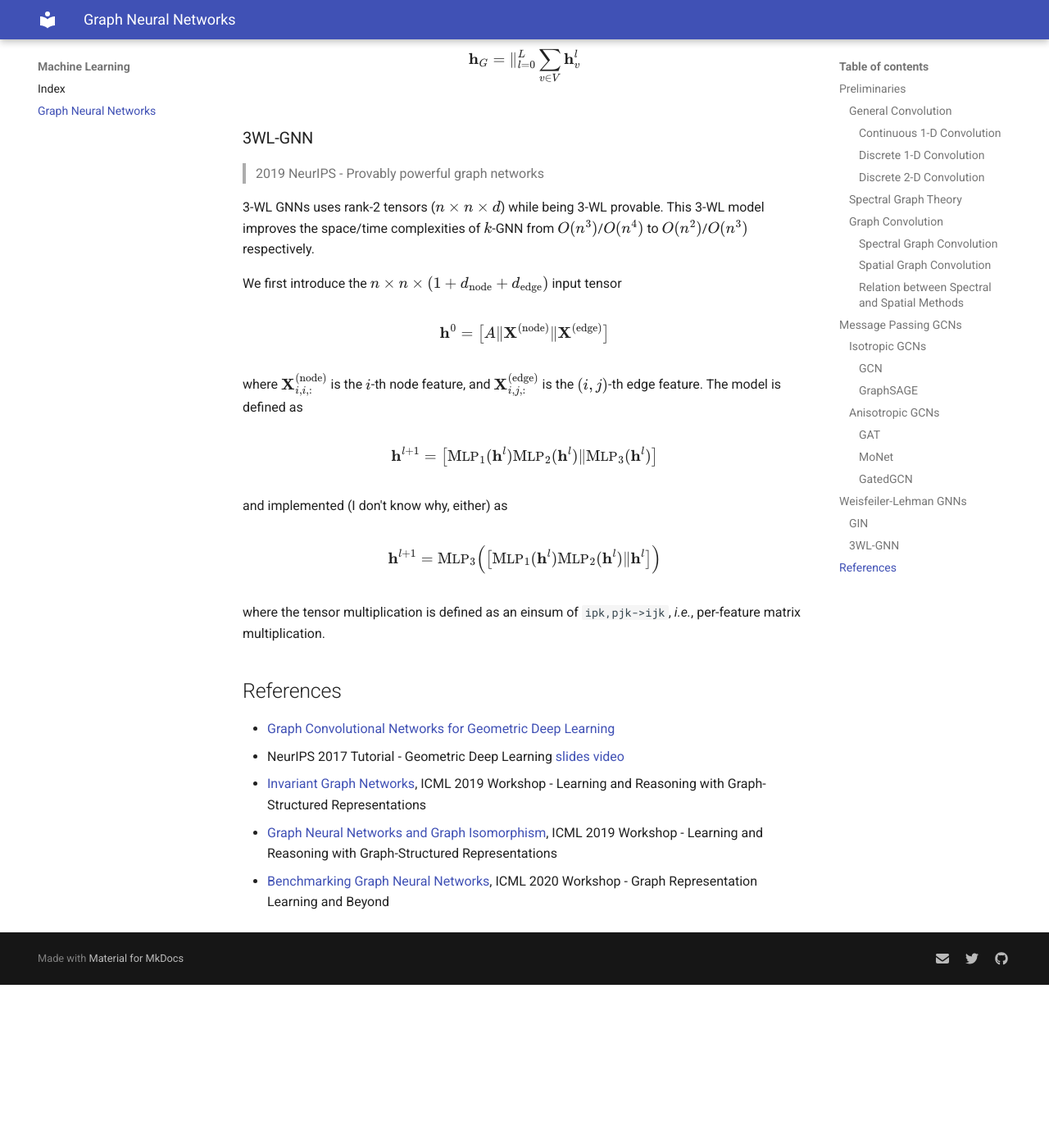
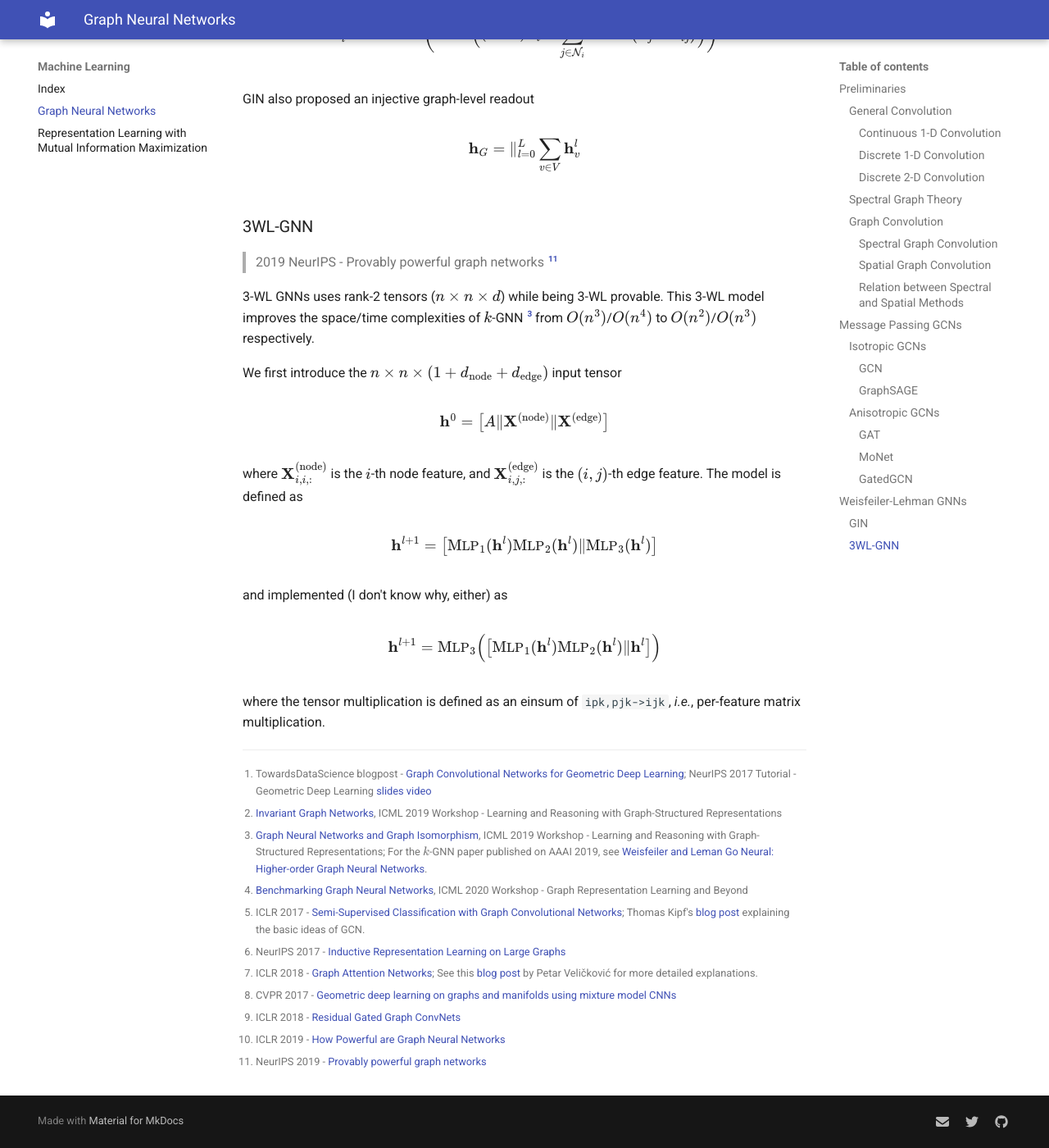
Before and after one commit to hui2000ji/hui2000ji.github.io, an MkDocs documentation site: the page built from docs/machine_learning/graph_neural_networks.md, in a window 1280 px wide and 1400 px high, scrolled down 6005 px. Shown: the whole window at 82% size. Built offline with MkDocs 1.6.1 and Material for MkDocs 9.7.7, drawn with Linux system fonts in a browser that asks for light colours; nearby versions of some CDN libraries; before the commit the page ends 7206 px from its top, so only the background shows below that; some of the changed text lies outside the part shown.

Commit message:
add references

```diff
--- a/docs/machine_learning/graph_neural_networks.md
+++ b/docs/machine_learning/graph_neural_networks.md
@@ -152,12 +152,13 @@ ChebNet is a particular setting of spatial convolution with local weighting func
 ## Message Passing GCNs
 
 Message passing Neural Networks (MPNNs) can be divided into isotropic and anisotropic GCNs by whether the node update function $\agg$ treats every edge direction equally.
+The terminology of MPNNs and WL-GNNs and isotropic and anisotropic GNNs are from [^4].
 
 ### Isotropic GCNs
 
 #### GCN
 
-> 2017 ICLR - Semi-Supervised Classification with Graph Convolutional Networks
+> 2017 ICLR - Semi-Supervised Classification with Graph Convolutional Networks [^5]
 
 $$
 \mathbf{h}^{l+1}_v = \relu \big( \mathbf{U}^l \mean \{ \mathbf{h}^l_u : u \in \mathcal{N}_v \}\big)
@@ -222,7 +223,7 @@ $$
 
 #### GatedGCN
 
-> 2017 - Residual Gated Graph ConvNets
+> 2018 ICLR - Residual Gated Graph ConvNets [^9]
 
 $$
 \begin{align}
@@ -238,9 +239,11 @@ $$
 
 ## Weisfeiler-Lehman GNNs
 
+This line of research [^2] is based on the Weisfeiler-Lehman (WL) graph isomorphism test, which aims to develop provably expressive GNNs.
+
 ### GIN
 
-> 2019 ICLR - How Powerful are Graph Neural Networks
+> 2019 ICLR - How Powerful are Graph Neural Networks [^10]
 
 The GIN architecture is a provable 1-WL GNN based on the Weisfeiler-Lehman Isomorphism Test.
 
@@ -264,10 +267,10 @@ $$
 
 ### 3WL-GNN
 
-> 2019 NeurIPS - Provably powerful graph networks
+> 2019 NeurIPS - Provably powerful graph networks [^11]
 
 3-WL GNNs uses rank-2 tensors ($n \times n \times d$) while being 3-WL provable.
-This 3-WL model improves the space/time complexities of $k$-GNN from $O(n^3)$/$O(n^4)$ to $O(n^2)$/$O(n^3)$ respectively.
+This 3-WL model improves the space/time complexities of $k$-GNN [^3] from $O(n^3)$/$O(n^4)$ to $O(n^2)$/$O(n^3)$ respectively.
 
 We first introduce the $n \times n \times (1 + d_{\mathrm{node}} + d_{\mathrm{edge}})$ input tensor
 
@@ -296,9 +299,15 @@ $$
 
 where the tensor multiplication is defined as an einsum of `ipk,pjk->ijk`, *i.e.*, per-feature matrix multiplication.
 
-## References
-- [Graph Convolutional Networks for Geometric Deep Learning](https://towardsdatascience.com/graph-convolutional-networks-for-geometric-deep-learning-1faf17dee008)
-- NeurIPS 2017 Tutorial - Geometric Deep Learning [slides](http://geometricdeeplearning.com/slides/NIPS-GDL.pdf) [video](https://www.youtube.com/watch?v=LvmjbXZyoP0)
-- [Invariant Graph Networks](https://slideslive.com/38917604/invariant-graph-networks), ICML 2019 Workshop - Learning and Reasoning with Graph-Structured Representations
-- [Graph Neural Networks and Graph Isomorphism](https://slideslive.com/38917609/graph-neural-networks-and-graph-isomorphism), ICML 2019 Workshop - Learning and Reasoning with Graph-Structured Representations
-- [Benchmarking Graph Neural Networks](https://slideslive.com/38930553/benchmarking-graph-neural-networks), ICML 2020 Workshop - Graph Representation Learning and Beyond
+
+[^1]: TowardsDataScience blogpost - [Graph Convolutional Networks for Geometric Deep Learning](https://towardsdatascience.com/graph-convolutional-networks-for-geometric-deep-learning-1faf17dee008); NeurIPS 2017 Tutorial - Geometric Deep Learning [slides](http://geometricdeeplearning.com/slides/NIPS-GDL.pdf) [video](https://www.youtube.com/watch?v=LvmjbXZyoP0)
+[^2]: [Invariant Graph Networks](https://slideslive.com/38917604/invariant-graph-networks), ICML 2019 Workshop - Learning and Reasoning with Graph-Structured Representations
+[^3]: [Graph Neural Networks and Graph Isomorphism](https://slideslive.com/38917609/graph-neural-networks-and-graph-isomorphism), ICML 2019 Workshop - Learning and Reasoning with Graph-Structured Representations; For the $k$-GNN paper published on AAAI 2019, see [Weisfeiler and Leman Go Neural: Higher-order Graph Neural Networks](https://aaai.org/ojs/index.php/AAAI/article/view/4384).
+[^4]: [Benchmarking Graph Neural Networks](https://slideslive.com/38930553/benchmarking-graph-neural-networks), ICML 2020 Workshop - Graph Representation Learning and Beyond
+[^5]: ICLR 2017 - [Semi-Supervised Classification with Graph Convolutional Networks](https://openreview.net/forum?id=SJU4ayYgl); Thomas Kipf's [blog post](https://tkipf.github.io/graph-convolutional-networks/) explaining the basic ideas of GCN.
+[^6]: NeurIPS 2017 - [Inductive Representation Learning on Large Graphs](https://arxiv.org/abs/1706.02216)
+[^7]: ICLR 2018 - [Graph Attention Networks](https://arxiv.org/abs/1710.10903); See this [blog post](https://petar-v.com/GAT/) by Petar Veličković for more detailed explanations.
+[^8]: CVPR 2017 - [Geometric deep learning on graphs and manifolds using mixture model CNNs](https://arxiv.org/abs/1611.08402)
+[^9]: ICLR 2018 - [Residual Gated Graph ConvNets](https://openreview.net/forum?id=HyXBcYg0b)
+[^10]: ICLR 2019 - [How Powerful are Graph Neural Networks](https://openreview.net/forum?id=ryGs6iA5Km)
+[^11]: NeurIPS 2019 - [Provably powerful graph networks](https://openreview.net/pdf/7fd2f63da562a351552b127a8602449f757fd7c0.pdf)
--- a/mkdocs.yml
+++ b/mkdocs.yml
@@ -11,9 +11,14 @@ nav:
   - Machine Learning:
     - Index: 'machine_learning/index.md'
     - Graph Neural Networks: 'machine_learning/graph_neural_networks.md'
+    - Representation Learning with Mutual Information Maximization: 'machine_learning/representation_learning_with_mutual_information_maximization.md'
+  - Single Cell:
+    - Review: 'single_cell/review.md'
   # - Python Tutorial: 'python-tutorial/index.md'
 markdown_extensions:
   - admonition
+  - abbr
+  - footnotes
   - toc:
       permalink: true
   - attr_list
```
Also changed, not shown: other parts of docs/machine_learning/graph_neural_networks.md (+4 -4 lines), docs/machine_learning/representation_learning_with_mutual_information_maximization.md (added, +1 -0 lines), docs/single_cell/review.md (added, +20 -0 lines).
